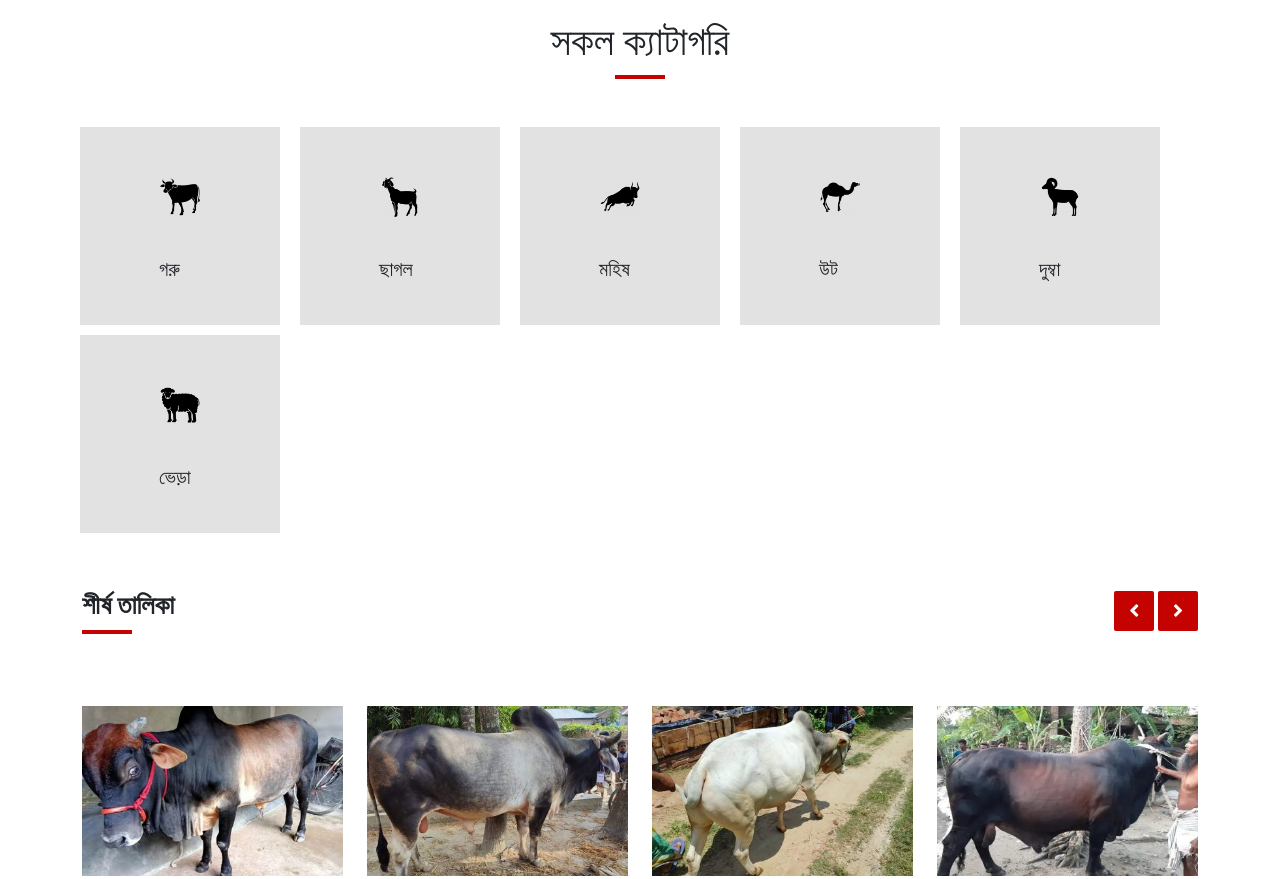
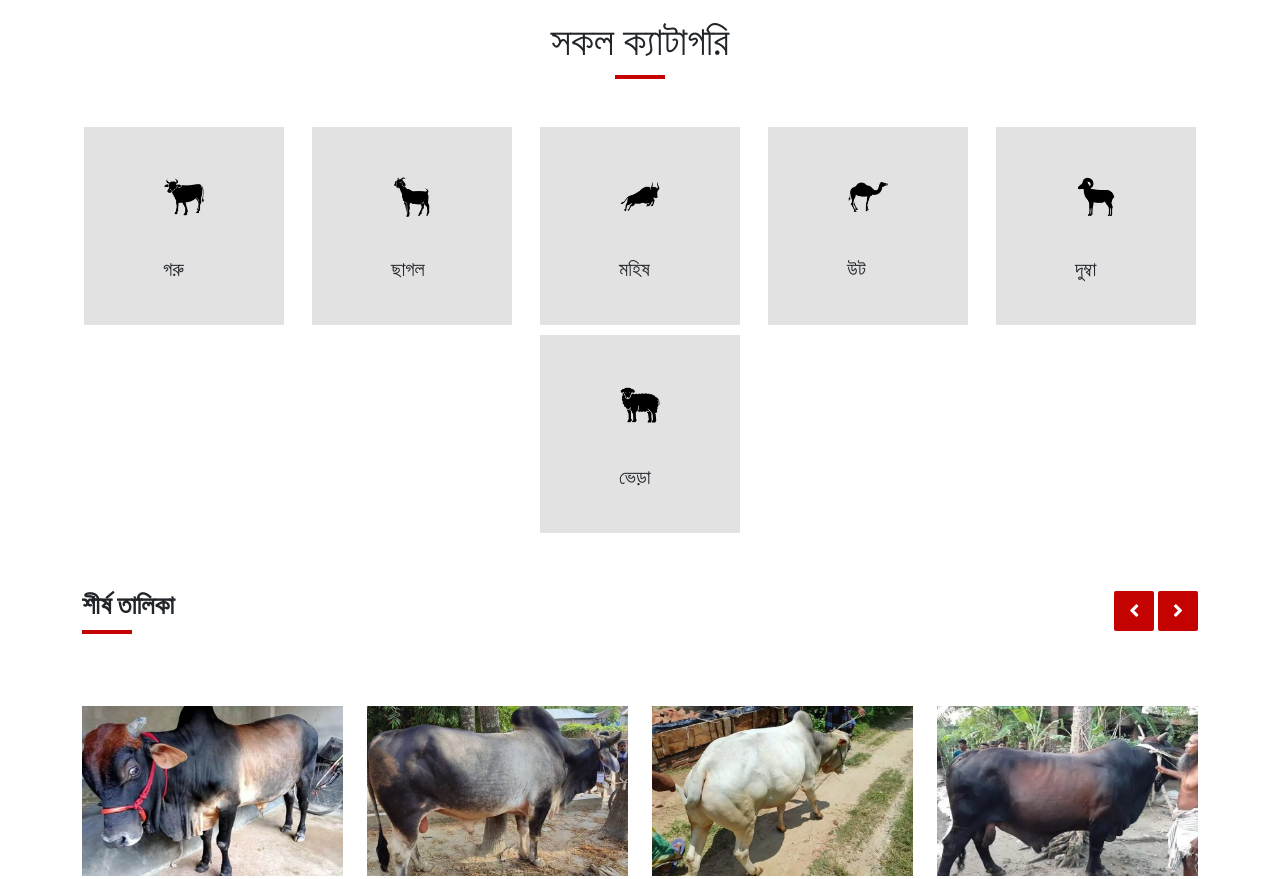
Before and after one commit to RHsanto/online-digital-hat-2021, a plain HTML site: page index.html in a window 1280 px wide. Shown: the part 1040-1919 px from the top of the page. Drawn offline with nearby package versions, Linux system fonts and the light colour scheme; files whose address does not match are found by name.

Commit message:
Add files via upload

```diff
--- a/index.html
+++ b/index.html
@@ -66,7 +66,7 @@
             </li>
 
             <li class="nav-item">
-              <a class="nav-link text-light active add" aria-current="page" href="#"> স্লাটারিং বুকিং</a>
+              <a class="nav-link text-light active add my-2" aria-current="page" href="#"> স্লাটারিং বুকিং</a>
             </li>
             <li class="nav-item">
               <a class="nav-link text-light active add" aria-current="page" href="#"> <i class="fas fa-plus"></i> বিজ্ঞাপন দিন </a>
@@ -119,10 +119,10 @@
  <div class="container ">
   <div class="alert-information">
     <div class="row">
-      <div class="col-lg-6  ">
+      <div class="col-lg-6 titles ">
         <h1>নিরাপদ থাকাটাই জরুরী এখন,</h1>
       </div>
-      <div class="col-lg-6 ">
+      <div class="col-lg-6 titles">
       <h1><span>হাটে না গিয়েও হাট যখন তখন</span></h1>
       </div>
     </div>
@@ -195,7 +195,7 @@
           <div class="">
            <div class="menu">
              <ul>
-               <li><a href="#"> <img src="img/cow.png" alt=""> গরু</a> </li>
+               <li><a href="#"> <img src="img/cow.png" alt=""> গরু </a> </li>
                <li><a href="#"> <img src="img/goat.png" alt=""> ছাগল</a> </li>
                <li><a href="#"> <img src="img/mohis.png" alt=""> মহিষ</a> </li>
                <li><a href="#"> <img src="img/dumbba.png" alt=""> দুম্বা</a> </li>
@@ -236,7 +236,7 @@
     <h1 class="text-center ">সকল ক্যাটাগরি</h1>
   </div>
   <div class="row catee mt-5">
-    <div class=" col-lg-2 col-md-4 col-sm-1 box-1  ">
+    <div class=" col-lg-2 col-md-4 col-sm-1 box-1 mx-auto ">
       <div class="box-infor">
      <div class="box-img">
       <img src="img/cow.png" alt="">
@@ -248,7 +248,7 @@
 
     </div>
 
-    <div class=" col-lg-2 col-md-4 col-sm-12 box-1  ">
+    <div class=" col-lg-2 col-md-4 col-sm-12 box-1 mx-auto ">
       <div class="box-infor">
      <div class="box-img">
       <img src="img/goat.png" alt="">
@@ -260,7 +260,7 @@
 
     </div>
 
-    <div class=" col-lg-2 col-md-4 col-sm-12 box-1  ">
+    <div class=" col-lg-2 col-md-4 col-sm-12 box-1 mx-auto ">
       <div class="box-infor">
      <div class="box-img">
       <img src="img/mohis.png" alt="">
@@ -272,7 +272,7 @@
 
     </div>
 
-    <div class=" col-lg-2 col-md-4 col-sm-12 box-1  ">
+    <div class=" col-lg-2 col-md-4 col-sm-12 box-1  mx-auto">
       <div class="box-infor">
      <div class="box-img">
       <img src="img/ut.png" alt="">
@@ -284,7 +284,7 @@
 
     </div>
 
-    <div class=" col-lg-2 col-md-4 col-sm-12 box-1  ">
+    <div class=" col-lg-2 col-md-4 col-sm-12 box-1 mx-auto ">
       <div class="box-infor">
      <div class="box-img">
       <img src="img/dumbba.png" alt="">
@@ -296,7 +296,7 @@
 
     </div>
 
-    <div class=" col-lg-2 col-md-4 col-sm-12 box-1  ">
+    <div class=" col-lg-2 col-md-4 col-sm-12 box-1 mx-auto ">
       <div class="box-infor">
      <div class="box-img">
       <img src="img/vera.png" alt="">
@@ -326,7 +326,7 @@
     </div>
   </div>
 <div class="row top-level g-4 my-5">
-  <div class="col-lg-3 col-md-6 animal ">
+  <div class="col-lg-3 col-md-6 animal  ">
     <div class="animal-img">
       <img src="img/cow-1.jpg" alt="">
 
```
